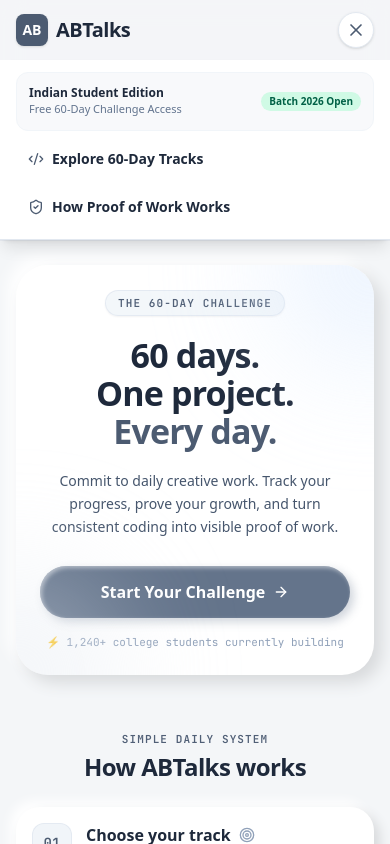
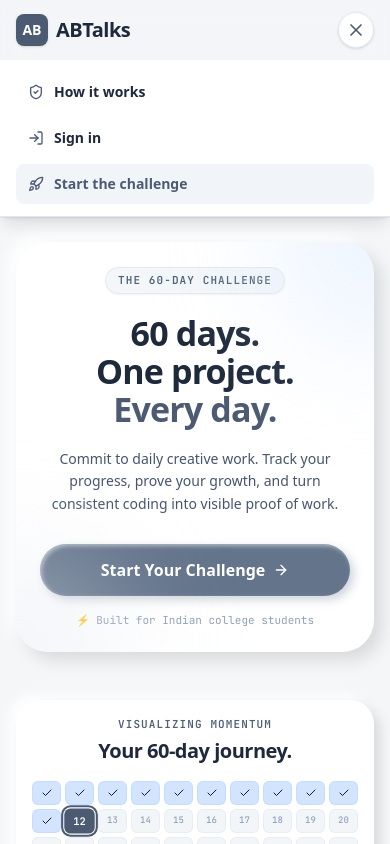
Before and after one commit to nitishyadav2005/brainwave-hackathon, a React (Vite) app: page / in a window 390 px wide. Both pictures are taken after a click on the button "Open menu". Shown: the top 844 px of the page. Built offline with nearby package versions, Linux system fonts and the light colour scheme.

Commit message:
feat(ui): add JourneyMomentumSection and polish UX
- Implement 60-day momentum visualization section
- Update Proof-of-Work copy and hero social proof
- Enhance Header navigation and mobile responsiveness

```diff
--- a/src/App.tsx
+++ b/src/App.tsx
@@ -1,6 +1,7 @@
 import React, { useState, useEffect } from 'react';
 import { Header } from './components/Header';
 import { HeroSection } from './components/HeroSection';
+import { JourneyMomentumSection } from './components/JourneyMomentumSection';
 import { HowItWorksSection } from './components/HowItWorksSection';
 import { ProofOfWorkSection } from './components/ProofOfWorkSection';
 import { FinalCTASection } from './components/FinalCTASection';
@@ -130,14 +131,20 @@
 
   // Route: / (Landing Page)
   return (
-    <div className="min-h-screen bg-[#f4f6f8] text-[#1e293b] flex flex-col font-sans selection:bg-[#4c5b71]/15 selection:text-[#0b1c30]">
+    <div className="min-h-screen bg-[#f4f6f8] text-[#1e293b] flex flex-col font-sans selection:bg-[#4c5b71]/15 selection:text-[#0b1c30] overflow-x-hidden">
       {/* Top Header */}
-      <Header onOpenTrackModal={handleOpenTrackModal} />
+      <Header
+        onOpenTrackModal={handleOpenTrackModal}
+        onNavigate={handleNavigate}
+      />
 
       {/* Main Landing Page Content */}
       <main className="flex-1 w-full pb-10">
         {/* Hero Viewport */}
         <HeroSection onStartChallenge={handleStartChallengeFromLanding} />
+
+        {/* 60-Day Journey Momentum Visualization */}
+        <JourneyMomentumSection />
 
         {/* How ABTalks Works */}
         <HowItWorksSection />
--- a/src/components/Header.tsx
+++ b/src/components/Header.tsx
@@ -1,12 +1,28 @@
 import React, { useState } from 'react';
-import { Menu, User, X, Sparkles, Code2, ShieldCheck } from 'lucide-react';
+import { Menu, X, Sparkles, ShieldCheck, LogIn, Rocket } from 'lucide-react';
 
 interface HeaderProps {
   onOpenTrackModal: () => void;
+  onNavigate?: (route: string) => void;
 }
 
-export const Header: React.FC<HeaderProps> = ({ onOpenTrackModal }) => {
+export const Header: React.FC<HeaderProps> = ({ onOpenTrackModal, onNavigate }) => {
   const [menuOpen, setMenuOpen] = useState(false);
+
+  const handleNavClick = (route: string) => {
+    setMenuOpen(false);
+    if (onNavigate) {
+      onNavigate(route);
+    }
+  };
+
+  const handleScrollToHowItWorks = () => {
+    setMenuOpen(false);
+    const element = document.getElementById('how-it-works');
+    if (element) {
+      element.scrollIntoView({ behavior: 'smooth' });
+    }
+  };
 
   return (
     <header className="sticky top-0 z-50 w-full bg-[#f4f6f8]/90 backdrop-blur-md border-b border-slate-200/60 transition-all">
@@ -25,7 +41,7 @@
         <div className="flex items-center gap-2">
           <button
             onClick={onOpenTrackModal}
-            className="hidden sm:inline-flex items-center gap-1.5 px-3 py-1.5 rounded-full text-xs font-semibold bg-white text-[#4c5b71] border border-slate-200 shadow-sm hover:bg-slate-50 transition-all"
+            className="hidden sm:inline-flex items-center gap-1.5 px-3 py-1.5 rounded-full text-xs font-semibold bg-white text-[#4c5b71] border border-slate-200 shadow-sm hover:bg-slate-50 transition-all cursor-pointer"
           >
             <Sparkles className="w-3.5 h-3.5 text-indigo-500" />
             <span>Select Track</span>
@@ -33,7 +49,7 @@
 
           <button
             onClick={() => setMenuOpen(!menuOpen)}
-            className="w-9 h-9 rounded-full bg-white border border-slate-200 flex items-center justify-center text-[#4c5b71] shadow-sm hover:bg-slate-50 active:scale-95 transition-all"
+            className="w-9 h-9 rounded-full bg-white border border-slate-200 flex items-center justify-center text-[#4c5b71] shadow-sm hover:bg-slate-50 active:scale-95 transition-all cursor-pointer"
             aria-label="Open menu"
           >
             {menuOpen ? <X className="w-5 h-5" /> : <Menu className="w-5 h-5" />}
@@ -44,36 +60,30 @@
       {/* Lightweight Dropdown Menu */}
       {menuOpen && (
         <div className="bg-white border-b border-slate-200 px-4 py-3 shadow-lg animate-in fade-in slide-in-from-top-2 duration-200 max-w-md md:max-w-4xl mx-auto">
-          <div className="flex flex-col gap-2">
-            <div className="p-3 bg-[#f8f9fb] rounded-xl border border-slate-100 flex items-center justify-between">
-              <div>
-                <p className="text-xs font-bold text-[#1e293b]">Indian Student Edition</p>
-                <p className="text-[11px] text-slate-500">Free 60-Day Challenge Access</p>
-              </div>
-              <span className="px-2 py-0.5 rounded-full bg-emerald-100 text-emerald-800 text-[10px] font-bold">
-                Batch 2026 Open
-              </span>
-            </div>
+          <div className="flex flex-col gap-1.5">
+            <button
+              onClick={handleScrollToHowItWorks}
+              className="w-full text-left py-2.5 px-3 rounded-lg text-sm font-semibold text-[#1e293b] hover:bg-slate-50 flex items-center gap-2.5 transition-colors cursor-pointer"
+            >
+              <ShieldCheck className="w-4 h-4 text-[#4c5b71]" />
+              How it works
+            </button>
 
             <button
-              onClick={() => {
-                setMenuOpen(false);
-                onOpenTrackModal();
-              }}
-              className="w-full text-left py-2.5 px-3 rounded-lg text-sm font-semibold text-[#1e293b] hover:bg-slate-50 flex items-center gap-2"
+              onClick={() => handleNavClick('/auth')}
+              className="w-full text-left py-2.5 px-3 rounded-lg text-sm font-semibold text-[#1e293b] hover:bg-slate-50 flex items-center gap-2.5 transition-colors cursor-pointer"
             >
-              <Code2 className="w-4 h-4 text-[#4c5b71]" />
-              Explore 60-Day Tracks
+              <LogIn className="w-4 h-4 text-[#4c5b71]" />
+              Sign in
             </button>
 
-            <a
-              href="#how-it-works"
-              onClick={() => setMenuOpen(false)}
-              className="w-full text-left py-2.5 px-3 rounded-lg text-sm font-semibold text-[#1e293b] hover:bg-slate-50 flex items-center gap-2"
+            <button
+              onClick={() => handleNavClick('/auth')}
+              className="w-full text-left py-2.5 px-3 rounded-lg text-sm font-bold text-[#4c5b71] bg-slate-100 hover:bg-slate-200/80 flex items-center gap-2.5 transition-colors cursor-pointer"
             >
-              <ShieldCheck className="w-4 h-4 text-[#4c5b71]" />
-              How Proof of Work Works
-            </a>
+              <Rocket className="w-4 h-4 text-[#4c5b71]" />
+              Start the challenge
+            </button>
           </div>
         </div>
       )}
--- a/src/components/HeroSection.tsx
+++ b/src/components/HeroSection.tsx
@@ -44,7 +44,7 @@
           </button>
 
           <p className="text-[11px] font-mono-code text-slate-400 mt-1">
-            ⚡ 1,240+ college students currently building
+            ⚡ Built for Indian college students
           </p>
         </div>
       </div>
--- /dev/null
+++ b/src/components/JourneyMomentumSection.tsx
@@ -0,0 +1,77 @@
+import React from 'react';
+import { Check, Flame } from 'lucide-react';
+
+export const JourneyMomentumSection: React.FC = () => {
+  const totalDays = 60;
+  const currentDay = 12;
+
+  return (
+    <section className="px-4 py-4 max-w-md md:max-w-2xl mx-auto">
+      <div className="clay-card-shallow p-4 sm:p-5 relative overflow-hidden">
+        {/* Header Label & Heading */}
+        <div className="text-center mb-4">
+          <span className="font-mono-code text-[11px] font-semibold text-[#505f76] tracking-widest uppercase block mb-1">
+            VISUALIZING MOMENTUM
+          </span>
+          <h2 className="text-xl sm:text-2xl font-bold text-[#1e293b] tracking-tight">
+            Your 60-day journey.
+          </h2>
+        </div>
+
+        {/* Compact 60-Cell Grid (10 columns x 6 rows) */}
+        <div className="grid grid-cols-10 gap-1 sm:gap-1.5">
+          {Array.from({ length: totalDays }, (_, i) => {
+            const day = i + 1;
+            const isCompleted = day < currentDay; // Days 1 to 11
+            const isCurrent = day === currentDay; // Day 12
+
+            if (isCompleted) {
+              return (
+                <div
+                  key={day}
+                  title={`Day ${day}: Completed`}
+                  className="bg-[#d3e4fe] border border-blue-200/80 text-[#0b1c30] flex items-center justify-center font-mono-code text-[9px] sm:text-[10px] font-bold h-6 sm:h-7 rounded-md transition-all hover:scale-105"
+                >
+                  <Check className="w-3 h-3 text-[#0b1c30]" />
+                </div>
+              );
+            }
+
+            if (isCurrent) {
+              return (
+                <div
+                  key={day}
+                  title={`Day ${day}: Today's Active Mission`}
+                  className="bg-[#4c5b71] text-white flex items-center justify-center font-mono-code text-[10px] sm:text-xs font-extrabold h-6 sm:h-7 rounded-md shadow-sm ring-2 ring-[#4c5b71] ring-offset-1 scale-105 z-10 transition-all"
+                >
+                  {day}
+                </div>
+              );
+            }
+
+            return (
+              <div
+                key={day}
+                title={`Day ${day}: Upcoming`}
+                className="bg-slate-100/90 text-slate-400 border border-slate-200/60 flex items-center justify-center font-mono-code text-[9px] sm:text-[10px] font-medium h-6 sm:h-7 rounded-md"
+              >
+                {day}
+              </div>
+            );
+          })}
+        </div>
+
+        {/* Supporting Caption */}
+        <div className="mt-3.5 pt-3 border-t border-slate-100 flex items-center justify-between text-xs text-slate-500">
+          <p className="font-medium text-slate-600">
+            Every square is a day you showed up.
+          </p>
+          <span className="font-mono-code text-[11px] font-semibold text-[#4c5b71] flex items-center gap-1 bg-slate-100 px-2 py-0.5 rounded-full">
+            <Flame className="w-3 h-3 text-amber-500 fill-amber-500" />
+            11/60
+          </span>
+        </div>
+      </div>
+    </section>
+  );
+};
--- a/src/components/ProofOfWorkSection.tsx
+++ b/src/components/ProofOfWorkSection.tsx
@@ -14,8 +14,8 @@
         <h2 className="text-2xl font-bold text-[#1e293b] tracking-tight">
           Your work should be visible.
         </h2>
-        <p className="text-xs text-slate-500 mt-1 max-w-xs mx-auto">
-          No ghost portfolios. Build real repos and build in public every day.
+        <p className="text-xs text-slate-500 mt-1 max-w-sm mx-auto">
+          Build every day. Submit the proof. Let your progress speak for itself.
         </p>
       </div>
 
@@ -36,7 +36,7 @@
               “Show what you built.”
             </h3>
             <p className="text-xs text-slate-500 leading-relaxed">
-              Submit daily repository commits, pull requests, and working source code.
+              Keep your code, commits and progress visible.
             </p>
           </div>
 
@@ -62,7 +62,7 @@
               “Show that you shipped it.”
             </h3>
             <p className="text-xs text-slate-500 leading-relaxed">
-              Post a 60-second video demo or key technical takeaways for recruiters and peers.
+              Share your build and make your consistency visible.
             </p>
           </div>
 
```
Also changed, not shown: 1 other file (tests, documents, lock files or other folders).
